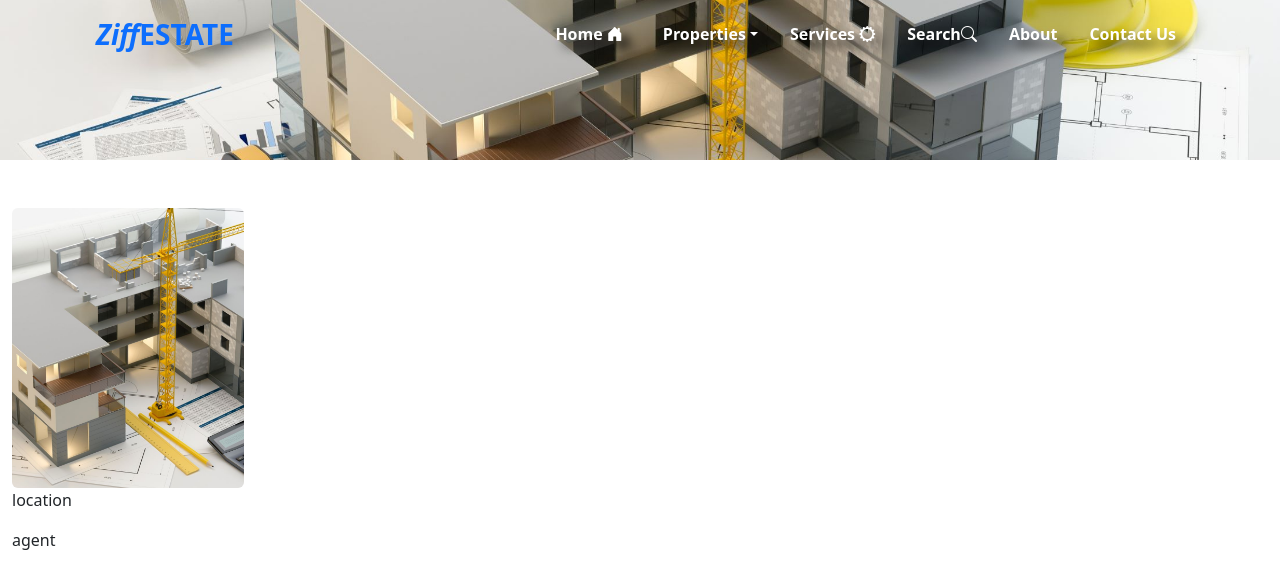
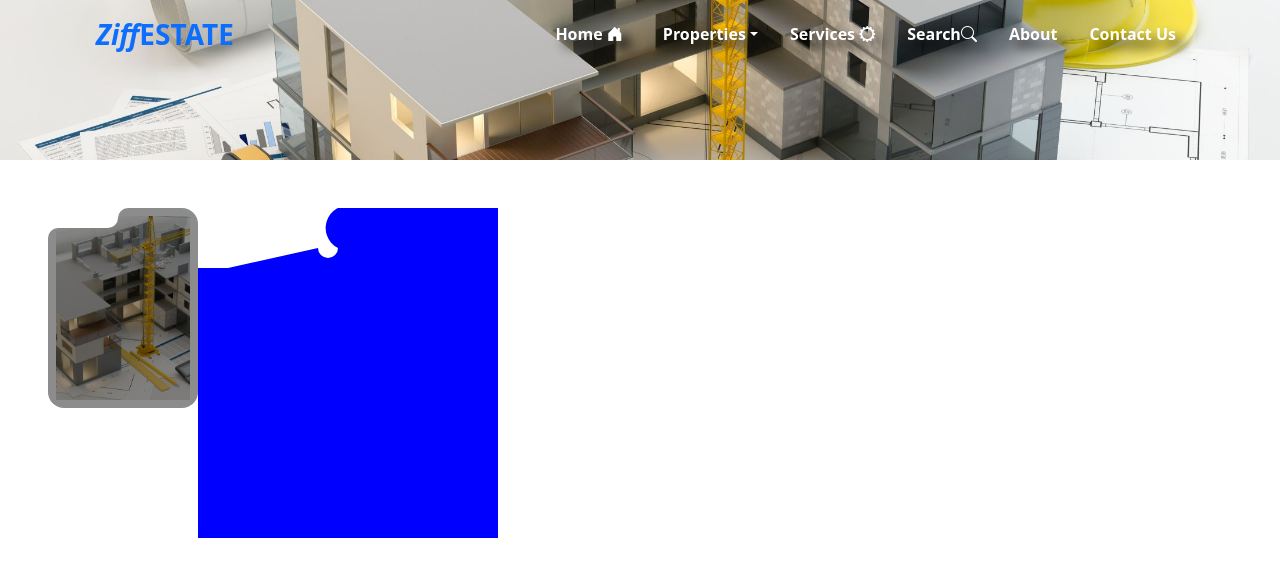
Before and after one commit to Chinaka-Fortune/realEstate, a React (Create React App) app in the folder real_estate/: page /newProperties in a window 1280 px wide. Shown: the top 588 px of the page. Built offline with nearby package versions, Linux system fonts and the light colour scheme.

Commit message:
new properties

```diff
--- a/real_estate/src/newProperties/NewProperties.js
+++ b/real_estate/src/newProperties/NewProperties.js
@@ -1,5 +1,5 @@
 import React from "react";
-import NewPropertiesComp from "./NewPropertiesComp";
+// import NewPropertiesComp from "./NewPropertiesComp";
 import propertyDev from "./newPropImages/Property-Development-Fateck-4.jpg";
 import "./newProperties.css";
 import "../index.css";
@@ -10,13 +10,11 @@ const NewProperties = () => {
 
       <div className="container-fluid mt-5">
         <div className="row">
-          <div className="col-2 bb">
-            <img src={propertyDev} alt="" className="rounded" />
-            <div>
-              <p>location</p>
-              <p>agent</p>
+          <div className="col-4 ms-5 bb p-2 rounded-4">
+           <img src={propertyDev} alt="" />
+          </div>
+          <div className="try">
 
-            </div>
           </div>
         </div>
       </div>
--- a/real_estate/src/newProperties/newProperties.css
+++ b/real_estate/src/newProperties/newProperties.css
@@ -11,11 +11,26 @@
  }
 
  .bb{
-    width: 20vw;
-    height: 35vh;
+    position: relative;
+    height: 200px;
+    width: 150px;
+    background-color: rgba(0,0,0,0.45);
+    clip-path: path("M 10,20 L 60,20 A 10,10,0,0,0 70,10 L 70,10 A 10,10,0,0,1 80,0 L 140,0 A 10,10,0,0,1 150,10 L 150,190 A 10,10,0,0,1 140,200 L 10,200 A 10,10,0,0,1 0,190 L 0,30 A 10,10,0,0,1 10,20 Z");
+    overflow: hidden;
  }
+
+ .try{
+    position: relative;
+    width: 300px;
+    height: 330px;
+    background-color: blue;
+    clip-path: path("M 30,60 L 120,40 A 10,10,0,0,0 140,40 L 140,40 A 10,10,0,0,1 160,0 L 280,0 A 10,10,0,0,1 300,20 L 300,380 A 10,10,0,0,1 280,400 L 20,400 L 0,380 L 0,60 L 30,60 Z");
+    /* border-radius: 30px; */
+ }
+
  .bb img{
+    height: 100%;
     width: 100%;
-    height: 100%;
     object-fit: cover;
+    mix-blend-mode:color-dodge;
  }
```
